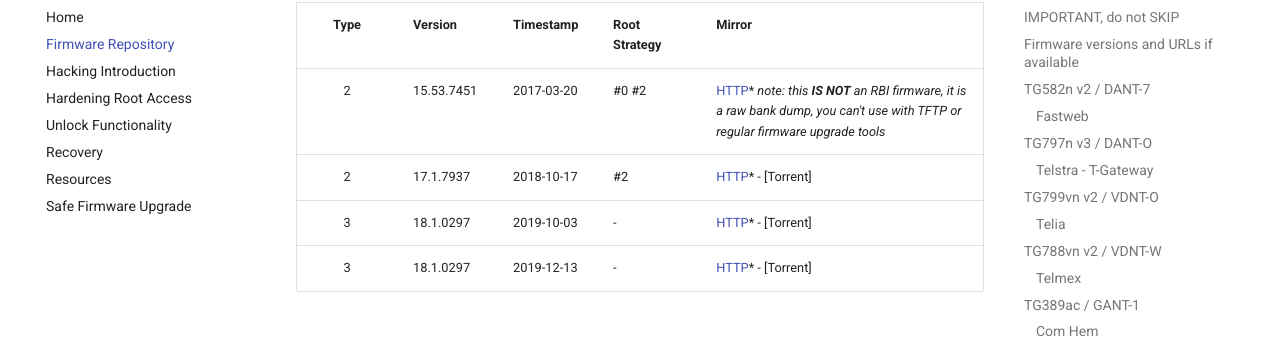
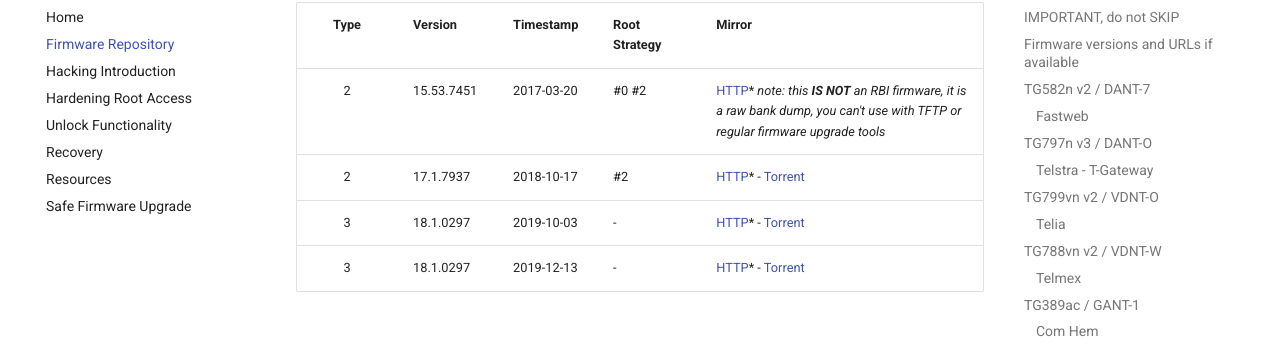
Before and after one commit to hack-technicolor/hack-technicolor, an MkDocs documentation site: the page built from docs/Repository.md, in a window 1280 px wide and 900 px high, scrolled down 6492 px. Shown: the part 91-442 px from the top of the window. Built offline with MkDocs 1.6.1 and Material for MkDocs 9.7.7, drawn with Linux system fonts in a browser that asks for light colours; comment, search, counter and statistics services are not loaded; part of the change alters nothing that is shown.

```diff
--- a/docs/Repository.md
+++ b/docs/Repository.md
@@ -178,9 +178,9 @@ A basic ADSL only BCM6362 based gateway. Very useful as SIP ATA.
 | Type   | Version          | Timestamp  | Root Strategy | Mirror |
 |:------:|:-----------------|:-----------|:--------------|:-------|
 | 2    | 15.53.7451       | 2017-03-20 | #0 #2            | [HTTP](https://github.com/kevdagoat/hack-technicolor/raw/master/firmware/telenor-vant-w-15.53.7451-1761003-bank_dump.xz)* *note: this **IS NOT** an RBI firmware, it is a raw bank dump, you can't use with TFTP or regular firmware upgrade tools* |
-| 2    | 17.1.7937       | 2018-10-17 | #2             |[HTTP](http://acs.bredband.com/Technicolor/Technicolor_TG799vacXTREAM/TN_SWE_TG799vacXtream_17.1.7937-1281014-20180313133921-Official.rbi)* - [Torrent]
-| 3    | 18.1.0297     | 2019-10-03 | -           |[HTTP](http://acs.bredband.com/Technicolor/Technicolor_TG799vacXTREAM/TG799vacXtream_18.1.0297-1321001-20191002151007_official_closed.rbi)* - [Torrent]
-| 3    | 18.1.0297     | 2019-12-13 | -           |[HTTP](http://acs.bredband.com/Technicolor/Technicolor_TG799vacXTREAM/vant-w_18.1.0297-1321006-20191213145958-e139794833dfb6bcc766549899da1ff0e0631539_official.rbi)* - [Torrent]
+| 2    | 17.1.7937       | 2018-10-17 | #2             |[HTTP](http://acs.bredband.com/Technicolor/Technicolor_TG799vacXTREAM/TN_SWE_TG799vacXtream_17.1.7937-1281014-20180313133921-Official.rbi)* - [Torrent](https://github.com/kevdagoat/hack-technicolor/blob/master/torrents/vant-w/TN_SWE_TG799vacXtream_17.1.7937-1281014-20180313133921-Official.rbi.torrent?raw=true) |
+| 3    | 18.1.0297     | 2019-10-03 | -           |[HTTP](http://acs.bredband.com/Technicolor/Technicolor_TG799vacXTREAM/TG799vacXtream_18.1.0297-1321001-20191002151007_official_closed.rbi)* - [Torrent](https://github.com/kevdagoat/hack-technicolor/blob/master/torrents/vant-w/TG799vacXtream_18.1.0297-1321001-20191002151007_official_closed.rbi.torrent?raw=true) |
+| 3    | 18.1.0297     | 2019-12-13 | -           |[HTTP](http://acs.bredband.com/Technicolor/Technicolor_TG799vacXTREAM/vant-w_18.1.0297-1321006-20191213145958-e139794833dfb6bcc766549899da1ff0e0631539_official.rbi)* - [Torrent](https://github.com/kevdagoat/hack-technicolor/blob/master/torrents/vant-w/vant-w_18.1.0297-1321006-20191213145958-e139794833dfb6bcc766549899da1ff0e0631539_official.rbi.torrent?raw=true) |
 
 ## TG789vac v3 / VBNT-1
 
```
Also changed, not shown: 3 other files.
